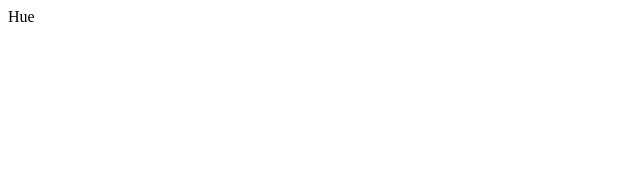
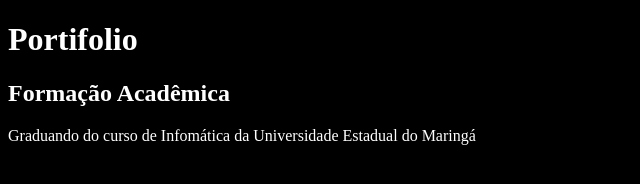
Before and after one commit to rafaelMangolin/rafaelMangolin.github.io, a plain HTML site: page index.html in a window 1280 px wide. Shown: the whole page, without its empty margins (0-640 px from the left). Drawn offline with Linux system fonts and the light colour scheme.

Commit message:
Portifolio inicio

```diff
--- a/index.html
+++ b/index.html
@@ -4,7 +4,11 @@
 	<meta charset="UTF-8">
 	<title>Rafael</title>
 </head>
-<body>
-	Hue
+<body style="background: black; color:white">
+	<div>
+		<h1>Portifolio</h1>
+		<h2>Formação Acadêmica</h2>
+		<p>Graduando do curso de Infomática da Universidade Estadual do Maringá</p>
+	</div>
 </body>
 </html>
```
